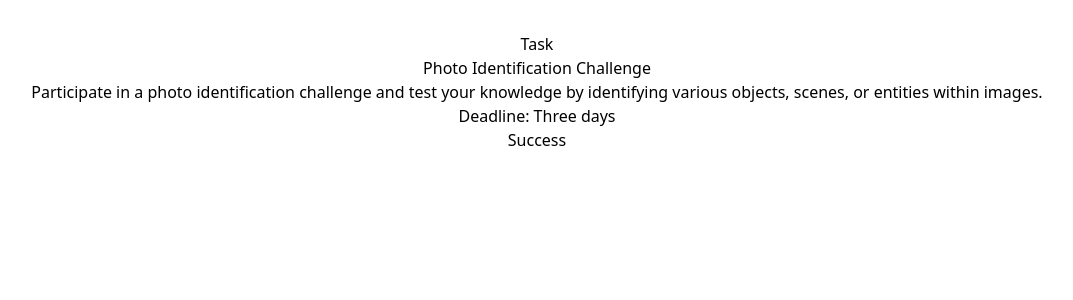
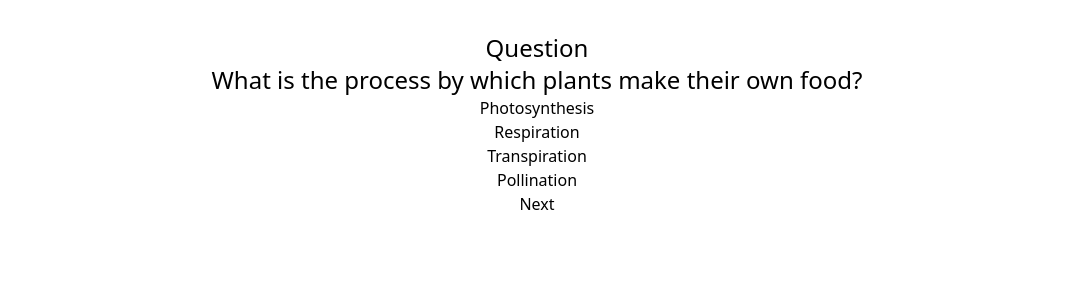
Before and after one commit to Simun234/nature-app, a React (Vite) app in the folder nature-app/: page /dashboard in a window 1280 px wide. Shown: the top 300 px of the page, without its empty margins (103-1176 px from the left). Built offline with nearby package versions, Linux system fonts and the light colour scheme.

Commit message:
rewrite code and include useForm,SubmitHandler from react-hook-form

```diff
--- a/nature-app/src/Components/Dashboard.tsx
+++ b/nature-app/src/Components/Dashboard.tsx
@@ -1,62 +1,134 @@
 import React, { useState } from "react";
 
-interface Task {
+interface Question {
   id: number;
-  title: string;
-  description: string;
-  Deadlineforsubmission: string;
+  question: string;
+  options: string[];
+  correctAnswer: string;
 }
 
-const tasks: Task[] = [
+const questions: Question[] = [
   {
     id: 0,
-    title: "Photo Identification Challenge",
-    description:
-      "Participate in a photo identification challenge and test your knowledge by identifying various objects, scenes, or entities within images.",
-    Deadlineforsubmission: "Three days",
+    question: "What is the process by which plants make their own food?",
+    options: [
+      " Photosynthesis",
+      "Respiration",
+      " Transpiration",
+      "Pollination",
+    ],
+    correctAnswer: "Photosynthesis",
   },
   {
     id: 1,
-    title: "Plant a Tree Campaign",
-    description:
-      "Join our Plant a Tree Campaign and contribute to reforestation efforts by planting trees to combat climate change and preserve our environment.",
-    Deadlineforsubmission: "Five days",
+    question:
+      "What is the name of the process by which water evaporates from plants' leaves?",
+    options: [
+      "Condensation",
+      " Transpiration",
+      "Precipitation",
+      " Infiltration",
+    ],
+    correctAnswer: "Transpiration",
   },
   {
     id: 2,
-    title: "Nature Sounds and Meditation",
-    description:
-      "Immerse yourself in the serenity of nature with our Nature Sounds and Meditation sessions, designed to provide relaxation and inner peace through the soothing sounds of the natural world.",
-    Deadlineforsubmission: "Ten days",
+    question: "What is the hardest natural substance found on Earth?",
+    options: ["Diamond", " Quartz", " Tungsten", "Graphite"],
+    correctAnswer: "Diamond",
+  },
+  {
+    id: 3,
+    question:
+      "What is the name of the process by which rocks are broken down into smaller pieces by wind, water, or ice?",
+    options: ["Erosion", "Sublimation", "Weathering", "Sedimentation"],
+    correctAnswer: "Weathering",
+  },
+  {
+    id: 4,
+    question: "What is the largest mammal on Earth?",
+    options: [" Elephant", "Blue whale", " Giraffe", "Hippopotamus"],
+    correctAnswer: "Blue whale",
+  },
+  {
+    id: 5,
+    question: "What type of animal is a frog?",
+    options: ["Mammal", "Reptile", " Amphibian", "Insect"],
+    correctAnswer: "Amphibian",
+  },
+  {
+    id: 6,
+    question:
+      "What are the two main gases that make up the Earth's atmosphere?",
+    options: [
+      " Oxygen and nitrogen",
+      "Carbon dioxide and oxygen",
+      "Nitrogen and carbon dioxide",
+      " Hydrogen and helium",
+    ],
+    correctAnswer: "Oxygen and nitrogen",
+  },
+  {
+    id: 7,
+    question: "What is the largest planet in our solar system?",
+    options: ["Earth", "Saturn", "Jupiter", " Mars"],
+    correctAnswer: " Jupiter",
+  },
+  {
+    id: 8,
+    question:
+      "What is the process by which water falls from the atmosphere to the Earth's surface?",
+    options: ["Condensation", "Precipitation", "Evaporation", "Transpiration"],
+    correctAnswer: " Precipitation",
+  },
+  {
+    id: 9,
+    question:
+      "What is the name for the study of living organisms and their interactions with each other and their environment?",
+    options: ["Zoology", " Ecology", "Botany", "Microbiology"],
+    correctAnswer: "Ecology",
   },
 ];
 
-const TaskList: React.FC<{}> = () => {
-  const [currentTaskIndex, setCurrentTaskIndex] = useState(0);
+const QuestionList: React.FC<{}> = () => {
+  const [currentQuestionIndex, setCurrentQuestionIndex] = useState(0);
+  const [score] = useState(0);
 
-  if (currentTaskIndex < 0 || currentTaskIndex >= tasks.length) {
-    return <div>No tasks available</div>; // Handle this case as needed
+  if (currentQuestionIndex < 0 || currentQuestionIndex >= questions.length) {
+    return <div>No questions available</div>; // Handle this case as needed
   }
 
-  const currentTask: Task | undefined = tasks[currentTaskIndex];
+  const currentQuestion: Question | undefined = questions[currentQuestionIndex];
 
   const handleSuccessClick = () => {
-    if (currentTaskIndex < tasks.length - 1) {
-      setCurrentTaskIndex(currentTaskIndex + 1);
+    if (currentQuestionIndex < questions.length - 1) {
+      setCurrentQuestionIndex(currentQuestionIndex + 1);
     } else {
-      alert("You've completed all tasks!");
+      alert(
+        `You've completed all questions! Your score is ${score}/${questions.length}`
+      );
     }
   };
 
   return (
     <div>
-      <h1>Task</h1>
-      <h2>{currentTask?.title}</h2>
-      <p>{currentTask?.description}</p>
-      <p>Deadline: {currentTask?.Deadlineforsubmission}</p>
-      <button onClick={handleSuccessClick}>Success</button>
+      <h1 className="font-sans text-2xl text-black">Question</h1>
+      <h2 className="font-sans text-2xl text-black">
+        {currentQuestion?.question}
+      </h2>
+      <ul>
+        {currentQuestion?.options.map((option, index) => (
+          <li key={index}>{option}</li>
+        ))}
+      </ul>
+      <button
+        className="bg-white bg-opacity-50 rounded-2xl text-black"
+        onClick={handleSuccessClick}
+      >
+        Next
+      </button>
     </div>
   );
 };
 
-export default TaskList;
+export default QuestionList;
--- a/nature-app/src/Components/apiService.tsx
+++ b/nature-app/src/Components/apiService.tsx
@@ -3,6 +3,7 @@ import { auth, realtimeDb } from "../firebase";
 import { FirebaseError } from "firebase/app";
 import { ref, set } from "firebase/database";
 import { createUserWithEmailAndPassword } from "firebase/auth";
+import { SubmitHandler } from "react-hook-form";
 
 // Set up Axios defaults
 axios.defaults.baseURL = "https://nature-app-3fa1c-default-rtdb.firebaseio.com";
@@ -11,16 +12,20 @@ axios.defaults.headers.common["Authorization"] = `Bearer ${localStorage.getItem(
   "token"
 )}`;
 
-export const loginUser = async (email: string, password: string) => {
+export const onLoginSubmit: SubmitHandler<{
+  email: string;
+  password: string;
+}> = async (data) => {
+  const { email, password } = data;
+
   try {
     const loginData = {
       email: email,
       password: password,
       returnSecureToken: true, // Required for Firebase REST API
     };
-    const loginResponse: AxiosResponse = await axios.post(
-      `
-      AIzaSyDlZkNCRkoYcY4Uxy8Q-LXAMRVXPPp3kDQ`,
+    const loginResponse: AxiosResponse<any> = await axios.post(
+      `AIzaSyDlZkNCRkoYcY4Uxy8Q-LXAMRVXPPp3kDQ`,
       loginData
     );
     const token = loginResponse.data.idToken; // Use idToken for Firebase
@@ -35,7 +40,10 @@ export const loginUser = async (email: string, password: string) => {
   }
 };
 
-export const createAccount = async (email: string, password: string) => {
+const onSignupSubmit: SubmitHandler<{
+  email: string;
+  password: string;
+}> = async ({ email, password }) => {
   try {
     const userCredential = await createUserWithEmailAndPassword(
       auth,
@@ -49,7 +57,7 @@ export const createAccount = async (email: string, password: string) => {
     await set(userRef, { email }); // Storing email or any other data you need
 
     return "Account created successfully!";
-  } catch (error) {
+  } catch (error: any) {
     console.error("Error creating account:", error);
     if (error instanceof FirebaseError) {
       // Handle Firebase errors
--- a/nature-app/src/LoginSignup/LoginSignup.tsx
+++ b/nature-app/src/LoginSignup/LoginSignup.tsx
@@ -1,5 +1,5 @@
 import React from "react";
-import { useForm } from "react-hook-form";
+import { SubmitHandler, useForm } from "react-hook-form";
 import { useNavigate } from "react-router-dom";
 import {
   createUserWithEmailAndPassword,
@@ -11,99 +11,107 @@ import Image from "../image/background-image.jpg";
 import "../index.css";
 import "../App.css";
 
+type FormValues = {
+  email: string;
+  password: string;
+};
+
 const LoginSignup = () => {
   const {
     register,
     handleSubmit,
     formState: { errors },
     reset,
-  } = useForm();
+  } = useForm<FormValues>();
   const navigate = useNavigate();
   const db = getFirestore();
-  const [showLoginForm, setShowLoginForm] = React.useState(true);
+  const [isLoginForm, setIsLoginForm] = React.useState(true);
   const [errorMessage, setErrorMessage] = React.useState("");
 
-  const onLoginSubmit = async (data: { email: any; password: any }) => {
-    const { email, password } = data;
+  const onLoginSubmit: SubmitHandler<FormValues> = async ({
+    email,
+    password,
+  }) => {
     try {
       const userCredential = await signInWithEmailAndPassword(
         auth,
         email,
         password
       );
-      console.log("User logged in:", userCredential.user);
       navigate("/dashboard", {
         state: { firstTask: "Your first task goes here..." },
       });
     } catch (error: any) {
-      console.error("Error logging in:", error);
       setErrorMessage(error.message || "Failed to login.");
     }
   };
 
-  const onSignupSubmit = async (data: { email: any; password: any }) => {
-    const { email, password } = data;
+  const onSignupSubmit: SubmitHandler<FormValues> = async ({
+    email,
+    password,
+  }) => {
     try {
       const userCredential = await createUserWithEmailAndPassword(
         auth,
         email,
         password
       );
-      console.log("Account created:", userCredential.user);
-
-      await setDoc(doc(db, "users", userCredential.user.uid), {
-        email,
-      });
-
+      await setDoc(doc(db, "users", userCredential.user.uid), { email });
       reset();
-      setShowLoginForm(true); // Switch to login form after successful signup
+      setIsLoginForm(true); // Switch back to login form after successful signup
       setErrorMessage("Account created successfully! Please login.");
     } catch (error: any) {
-      console.log("Error creating account:", error);
       setErrorMessage(error.message || "Failed to create account.");
     }
   };
 
-  const handleFormSwitch = () => {
-    setShowLoginForm(!showLoginForm);
+  const toggleForm = () => {
+    setIsLoginForm(!isLoginForm);
     setErrorMessage("");
     reset();
   };
 
   return (
     <div className="relative">
-      <img className="w-full h-full" src={Image} alt="Your image" />
-      <div className="bg-white bg-opacity-30 shadow  absolute top-1/2 left-1/2 transform -translate-x-1/2 -translate-y-1/2 lg:w-96 lg:h-96  md:w-64 md:h-64 sm:w-48 sm:h-64">
-        <h1 className=" font-sans text-2xl text-black p-1 lg:text-3xl md:text-2xl sm:text-lg ">
-          Login To Your Account!
+      <img className="w-full h-full" src={Image} alt="Background" />
+      <div className="bg-white bg-opacity-30 shadow absolute top-1/2 left-1/2 transform -translate-x-1/2 -translate-y-1/2 lg:w-96 lg:h-96 md:w-64 md:h-64 sm:w-48 sm:h-64">
+        <h1 className="font-sans text-2xl text-black p-1 lg:text-3xl md:text-2xl sm:text-lg">
+          {isLoginForm ? "Login To Your Account!" : "Create New Account"}
         </h1>
+        <form
+          onSubmit={handleSubmit(isLoginForm ? onLoginSubmit : onSignupSubmit)}
+        >
           <input
-          className="bg-white bg-opacity-50 rounded-2xl text-black font-bold  mt-3 lg:w-80  lg:h-11 lg:text-xl sm:w-40 sm:h-6 sm:text-sm"
             type="text"
+            {...register("email")}
+            autoComplete="off"
             placeholder="Email"
+            className="bg-white bg-opacity-50 rounded-2xl text-black font-bold mt-3 lg:w-80 lg:h-11 lg:text-xl sm:w-40 sm:h-6 sm:text-sm"
           />
           <input
-          className="bg-white bg-opacity-50 rounded-2xl text-black font-bold  mt-4 lg:w-80  lg:h-11 lg:text-xl sm:w-40 sm:h-6 sm:text-sm"
-          type="text"
+            type="password"
+            {...register("password")}
             placeholder="Password"
+            autoComplete="current-password"
+            className="bg-white bg-opacity-50 rounded-2xl text-black font-bold mt-4 lg:w-80 lg:h-11 lg:text-xl sm:w-40 sm:h-6 sm:text-sm"
           />
-        <br />
           <button
             type="submit"
             className="bg-white bg-opacity-50 rounded-2xl text-black font-bold mt-6 lg:w-32 lg:h-11 sm:w-24 sm:h-8"
           >
-          Login
+            {isLoginForm ? "Login" : "Sign Up"}
           </button>
-        <br />
-        <button className="bg-white bg-opacity-50 rounded-2xl text-black font-bold  mt-5 lg:w-80  lg:h-11 lg:text-xl sm:w-40 sm:h-6 sm:text-sm">
-          Create New Account
+        </form>
+        <button
+          onClick={toggleForm}
+          className="bg-white bg-opacity-50 rounded-2xl text-black font-bold mt-5 lg:w-80 lg:h-11 lg:text-xl sm:w-40 sm:h-6 sm:text-sm"
+        >
+          {isLoginForm ? "Create New Account" : "Back to Login"}
         </button>
+        {errorMessage && <p className="text-red-500">{errorMessage}</p>}
       </div>
     </div>
   );
 };
 
 export default LoginSignup;
-function setShowCreateAccountForm(_arg0: boolean) {
-  throw new Error("Function not implemented.");
-}
```
Also changed, not shown: nature-app/src/Components/TaskData.ts (deleted), 2 other files (tests, documents, lock files or other folders). Lines whose indentation alone changed are shown as unchanged.
